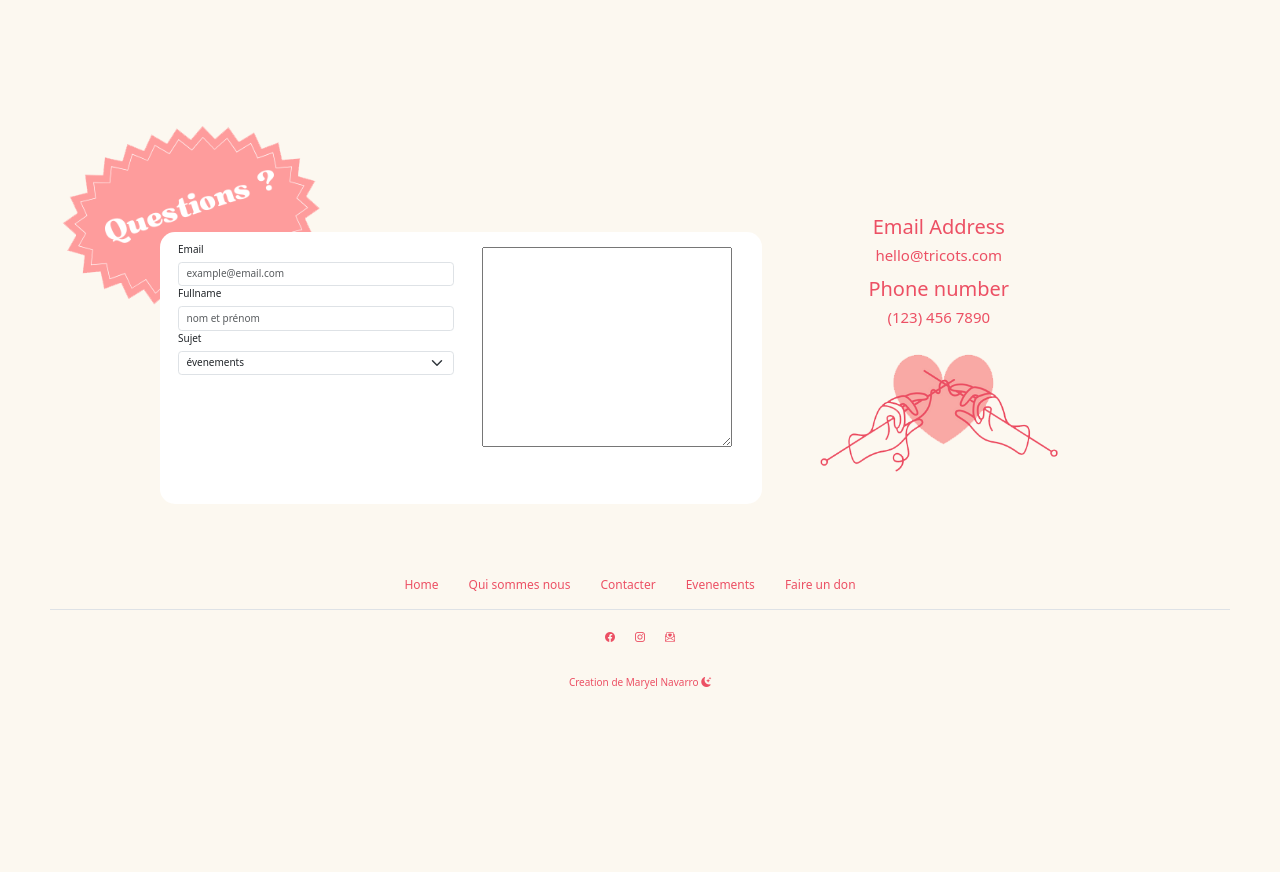
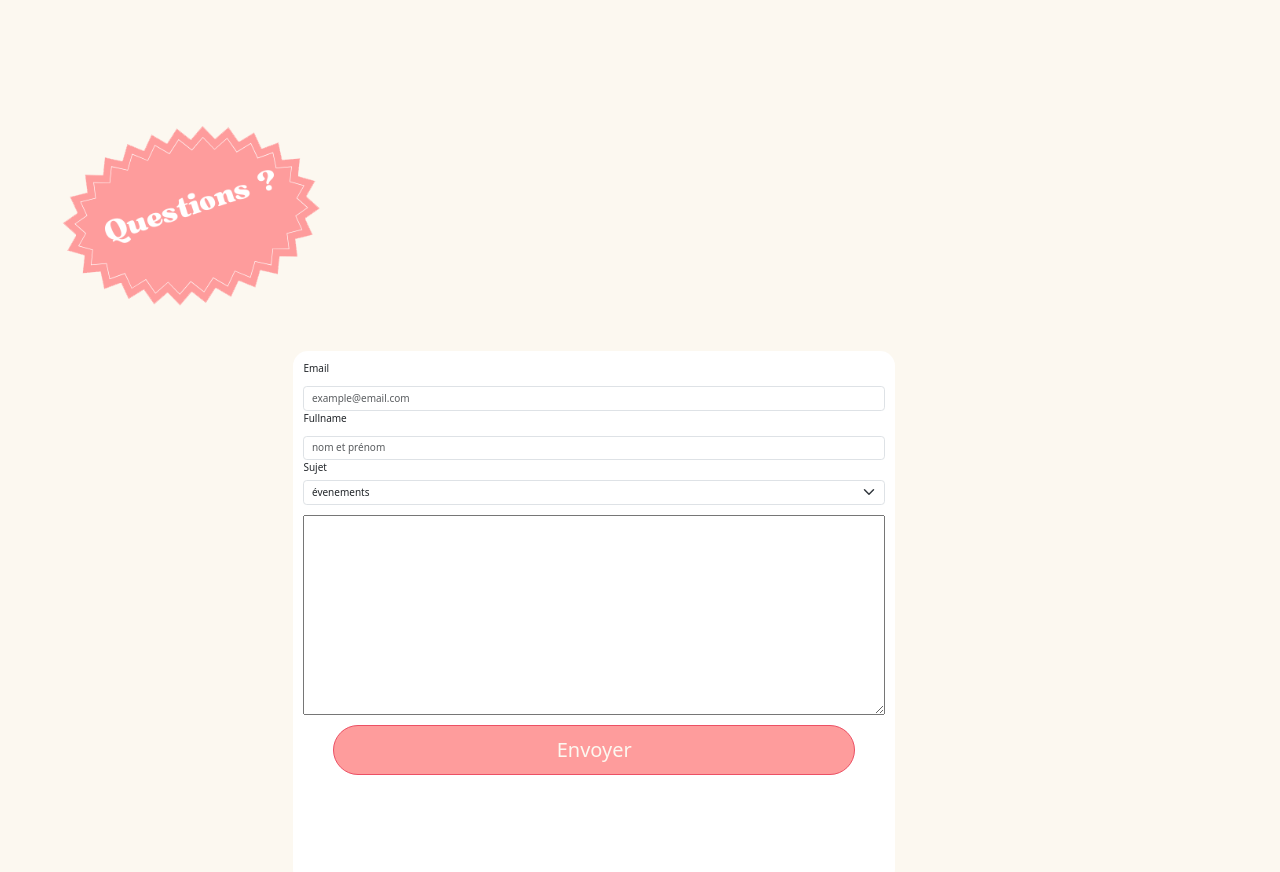
Before and after one commit to MaryelN/tricots-site, a website: page donnation.html in a window 1280 px wide. Shown: the part 1001-1873 px from the top of the page. Before the commit the page ends 1726 px from the top, so only its background shows below. Drawn offline with nearby package versions, Linux system fonts and the light colour scheme.

Commit message:
adjustment for contact form

```diff
--- a/donnation.html
+++ b/donnation.html
@@ -103,33 +103,17 @@
       </section>
 
       <section class="contact" id="contact">
-        <div
-          class="row row-cols-1 row-cols-lg-2 justify-content-center align-items-center"
-        >
+        <div class="row justify-content-center align-items-center">
             <div class="col contact__form">
                 <div class="contact__form__img">
-              <img
-                src="assets/images/questions.png"
-                alt="questions formulaires"
-                width="600px"
-              />
+                <img src="assets/images/questions.png" alt="questions formulaires" width="600px"/>
             </div>
-            <div class="contact__form__form row row-cols-1 row-cols-lg-2 ">
-              <form class="col">
+            <div class="col contact__form__form ">
+                <form class="d-flex flex-column">
                     <label for="email" class="form-label">Email</label>
-                <input
-                  type="email"
-                  class="form-control"
-                  id="email"
-                  placeholder="example@email.com"
-                />
+                    <input type="email" class="form-control mt-2" id="email" placeholder="example@email.com"/>
                     <label for="name" class="form-label">Fullname</label>
-                <input
-                  type="text"
-                  class="form-control"
-                  id="fullname"
-                  placeholder="nom et prénom"
-                />
+                    <input type="text" class="form-control mt-2" id="fullname" placeholder="nom et prénom"/>
                     <label for="subject" class="form-label">Sujet</label>
                     <select class="form-select" id="subject">
                         <option value="event" selected>évenements</option>
@@ -137,17 +121,9 @@
                         <option value="help">devenir bénévole</option>
                         <option value="other">autre</option>
                     </select>
+                        <textarea name="query" id="query" class="mt-3"style="height: 20rem"></textarea>
+                    <button type="submit" class="btn btn-primary m-3 mx-5 btn-pink">Envoyer</button>
                 </form>
-              <form class="col  d-flex justify-content-center">
-                <div class="form-floating mt-2">
-                  <textarea
-                    name="query"
-                    id="query"
-                    style="height: 20rem; width: 25rem"
-                  ></textarea>
-                </div>
-              </form>
-            </div>
             </div>
             <div class="col contact-text text-center">
                 <div>
@@ -158,16 +134,14 @@
                     <h4>Phone number</h4>
                     <p>(123) 456 7890</p>
                 </div>
-            <img
-              src="assets/images/hands-logo.png"
-              alt="tricot logo"
-              width="auto"
-              height="150rem"
+                <img src="assets/images/hands-logo.png" alt="tricot logo" width="auto" height="150rem"
                 />
             </div>
         </div>
     </section>
+
     </main>
+</body>
 
 <footer class="py-3 my-4">
     <ul class="nav justify-content-center border-bottom pb-3 mb-3">
@@ -175,7 +149,7 @@
             <a href="index.html" class="nav-link px-2">Home</a>
         </li>
         <li class="nav-item">
-          <a href="#index.html#us" class="nav-link px-2">Qui sommes nous</a>
+            <a href="#us" class="nav-link px-2">Qui sommes nous</a>
         </li>
         <li class="nav-item">
             <a href="index.html#contact" class="nav-link px-2">Contacter</a>
@@ -198,5 +172,5 @@
 </footer>
 <script src="src/js/script.js"></script>
 <script src="https://cdn.jsdelivr.net/npm/bootstrap@5.3.2/dist/js/bootstrap.bundle.min.js" integrity="sha384-C6RzsynM9kWDrMNeT87bh95OGNyZPhcTNXj1NW7RuBCsyN/o0jlpcV8Qyq46cDfL" crossorigin="anonymous"></script>
-  </body>
+
 </html>
--- a/src/scss/layout/_form-contact.scss
+++ b/src/scss/layout/_form-contact.scss
@@ -6,7 +6,6 @@
 
 
   .contact-text{
-    padding-top: 10rem;
 
     h4 {
       color: $dark-pink;
@@ -30,9 +29,6 @@
 
     &__form {
       position: absolute;
-      top: 32%;
-      left: 21%;
-      width: 50vw;
       height: 70%;
       padding: 1rem 0 1rem 1rem;
       background-color: $white;
```
Also changed, not shown: index.html (+11 -38 lines), assets/css/main.min.css, 1 other file. Lines whose indentation alone changed are shown as unchanged.
